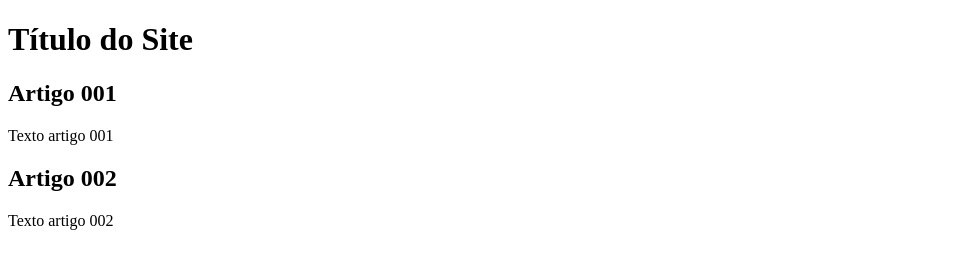
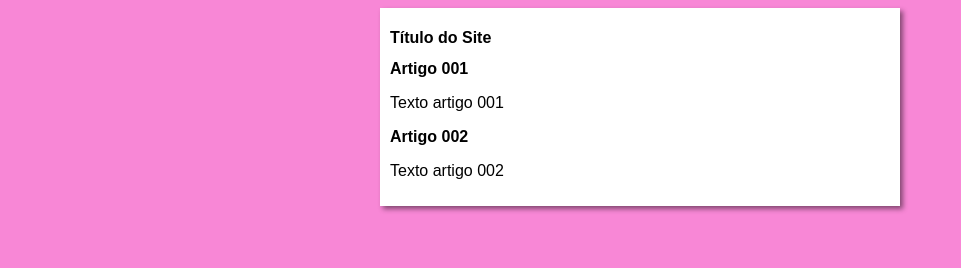
Before and after one commit to MedLeo/projeto-site, a plain HTML site: page index.html in a window 1280 px wide. Shown: the whole page, without its empty margins (0-961 px from the left). Drawn offline with Linux system fonts and the light colour scheme.

Commit message:
iniciei o design

```diff
--- /dev/null
+++ b/estilos/style.css
@@ -0,0 +1,16 @@
+* {
+    font-family: Arial, Helvetica, sans-serif;
+    font-size: 16px;
+}
+
+body {
+    background-color: rgb(248, 135, 214);
+}
+
+main {
+    background-color: white;
+    width: 500px;
+    margin: auto;
+    box-shadow: 3px 3px 5px rgba(0, 0, 0, 0.473);
+    padding: 10px;
+}
--- a/index.html
+++ b/index.html
@@ -4,6 +4,7 @@
     <meta charset="UTF-8">
     <meta name="viewport" content="width=device-width, initial-scale=1.0">
     <title>Titulo do Site</title>
+    <link rel="stylesheet" href="estilos/style.css">
 </head>
 <body>
 
```
